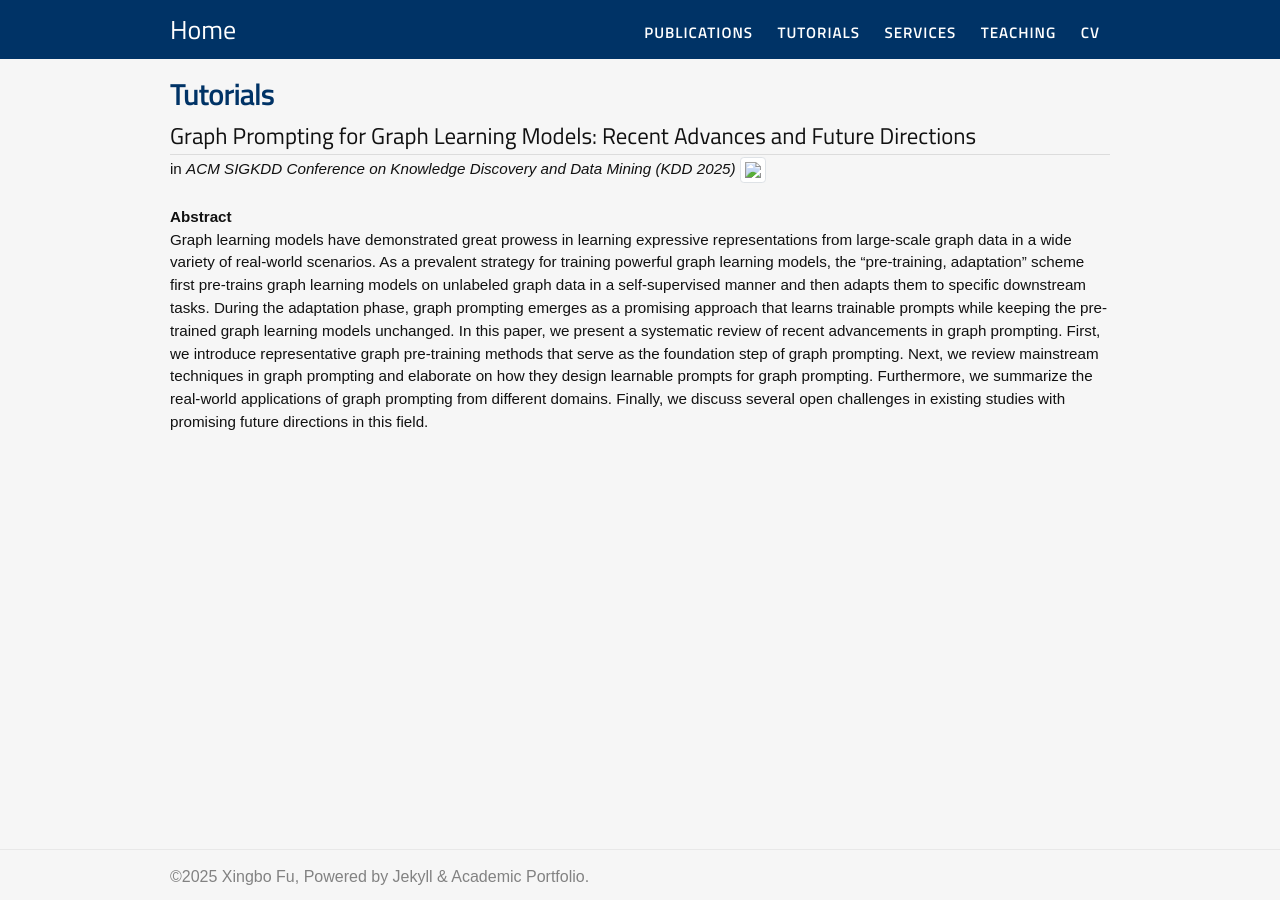
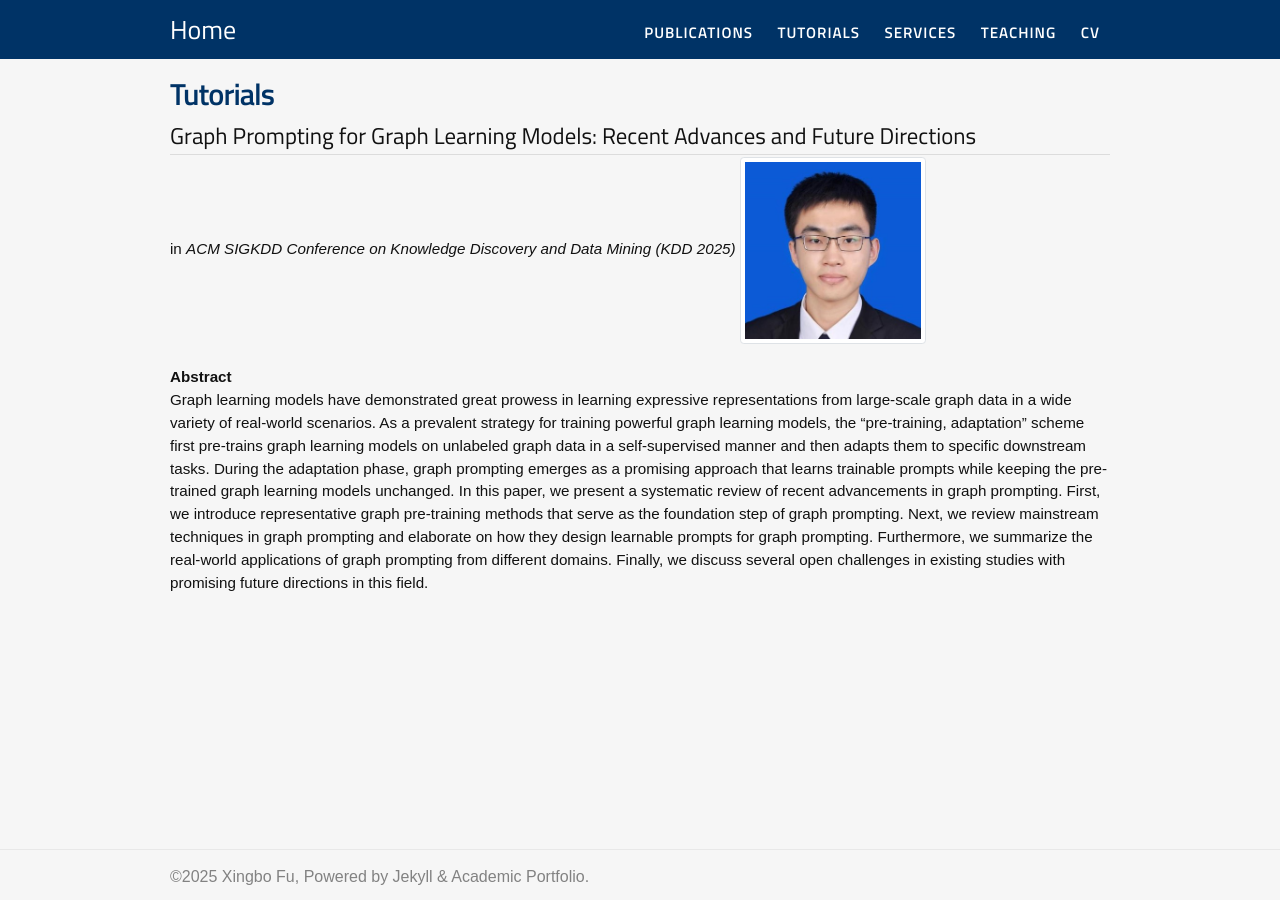
Before and after one commit to xbfu/xbfu.github.io, a Jekyll site: the page built from tutorials/graph-prompting.md, in a window 1280 px wide. Built offline with Jekyll 4.4.1, drawn with Linux system fonts in a browser that asks for light colours; nearby versions of some CDN libraries.

Commit message:
Update graph-prompting.md

```diff
--- a/tutorials/graph-prompting.md
+++ b/tutorials/graph-prompting.md
@@ -8,7 +8,7 @@ permalink: /tutorials/graph-prompting
 ## Graph Prompting for Graph Learning Models: Recent Advances and Future Directions
 
 in *ACM SIGKDD Conference on Knowledge Discovery and Data Mining (KDD 2025)*
-<img src="./images/profile.jpg" style="width: 11rem; padding: 0.25rem; border: 1px solid #dee2e6; border-radius: 0.25em; background-size: 2px; background-color: #fff"/>
+<img src="../images/profile.jpg" style="width: 11rem; padding: 0.25rem; border: 1px solid #dee2e6; border-radius: 0.25em; background-size: 2px; background-color: #fff"/>
 
 <br>
 
```
